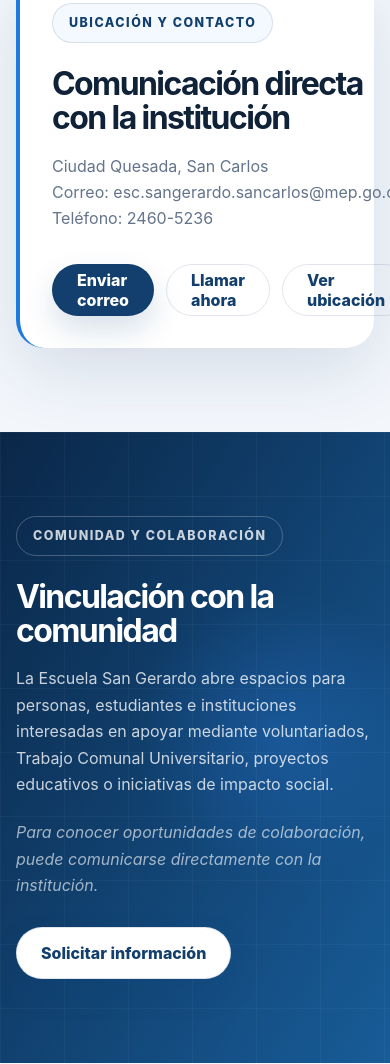
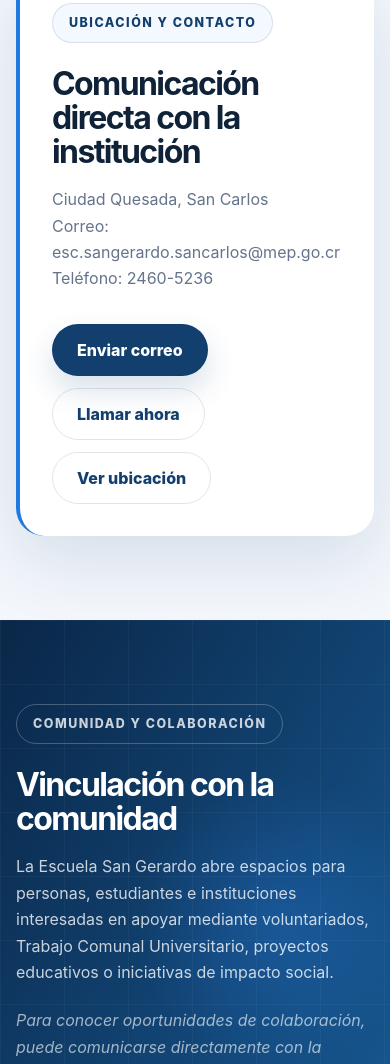
Before and after one commit to DataBy/isw521-Landing-Page-Laboratorio, a plain HTML site: page index.html in a window 390 px wide. Shown: the part 3472-4536 px from the top of the page. Drawn offline with Linux system fonts and the light colour scheme.

Commit message:
fix(css): fixed responsive problem

```diff
--- a/styles.css
+++ b/styles.css
@@ -491,7 +491,10 @@ h2 { font-size: clamp(2rem, 4vw, 4rem); }
   }
   .section, .community { padding: 84px 0; }
   .contact-band, .schedule__box { padding: 32px; }
-  .button-group { align-items: flex-start; justify-self: start; }
+  .button-group { flex-direction: column; align-items: stretch; width: 100%; }
+  .contact-col { flex-direction: row; align-items: center; gap: 16px; }
+  .contact-icon-card { height: auto; margin-bottom: 0; flex-shrink: 0; }
+  .contact-icon-card img { width: 52px; height: 52px; }
   .contact-btns { justify-content: flex-start; }
   .community__media { justify-content: flex-start; }
   .community__logo3d { width: min(100%, 520px); }
```
